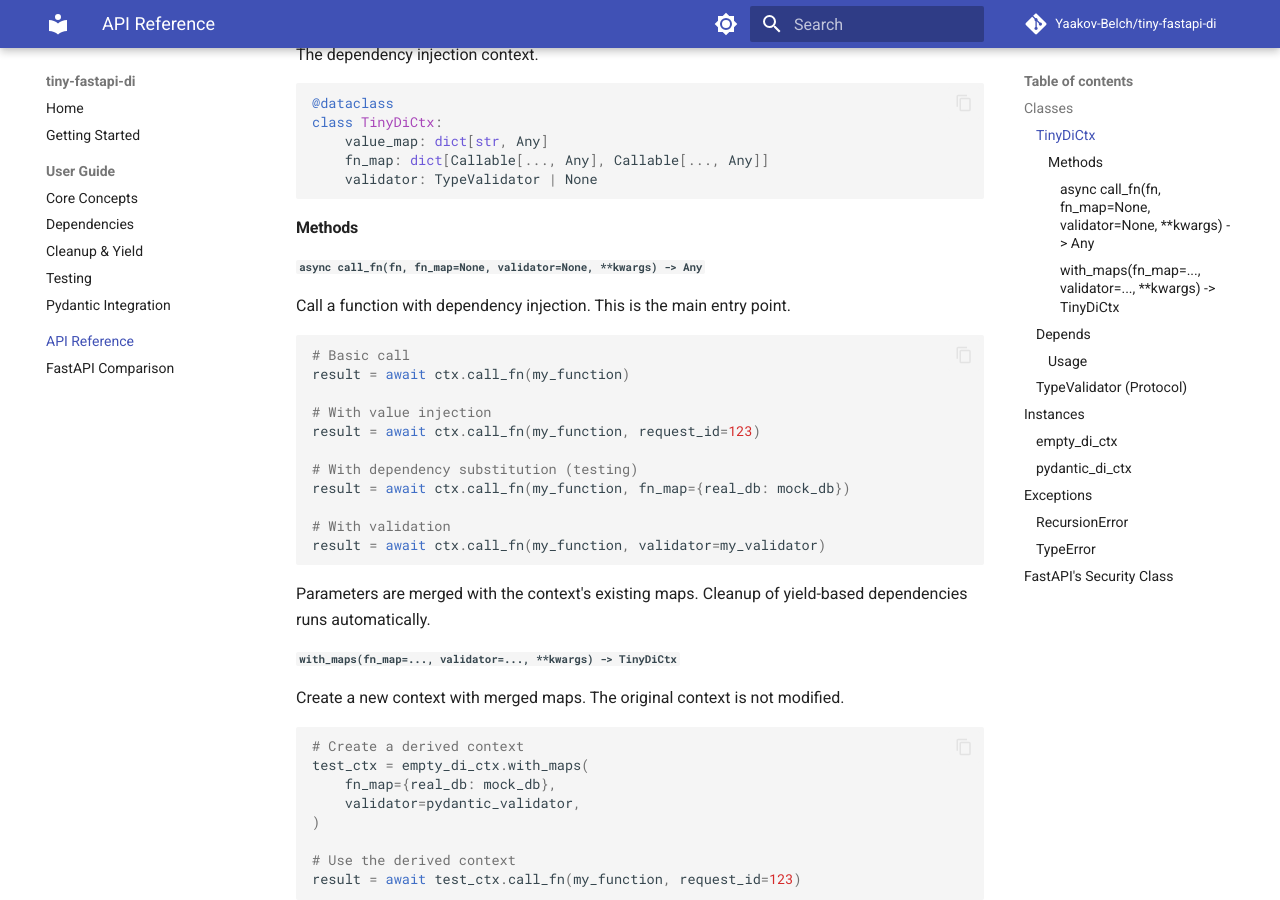
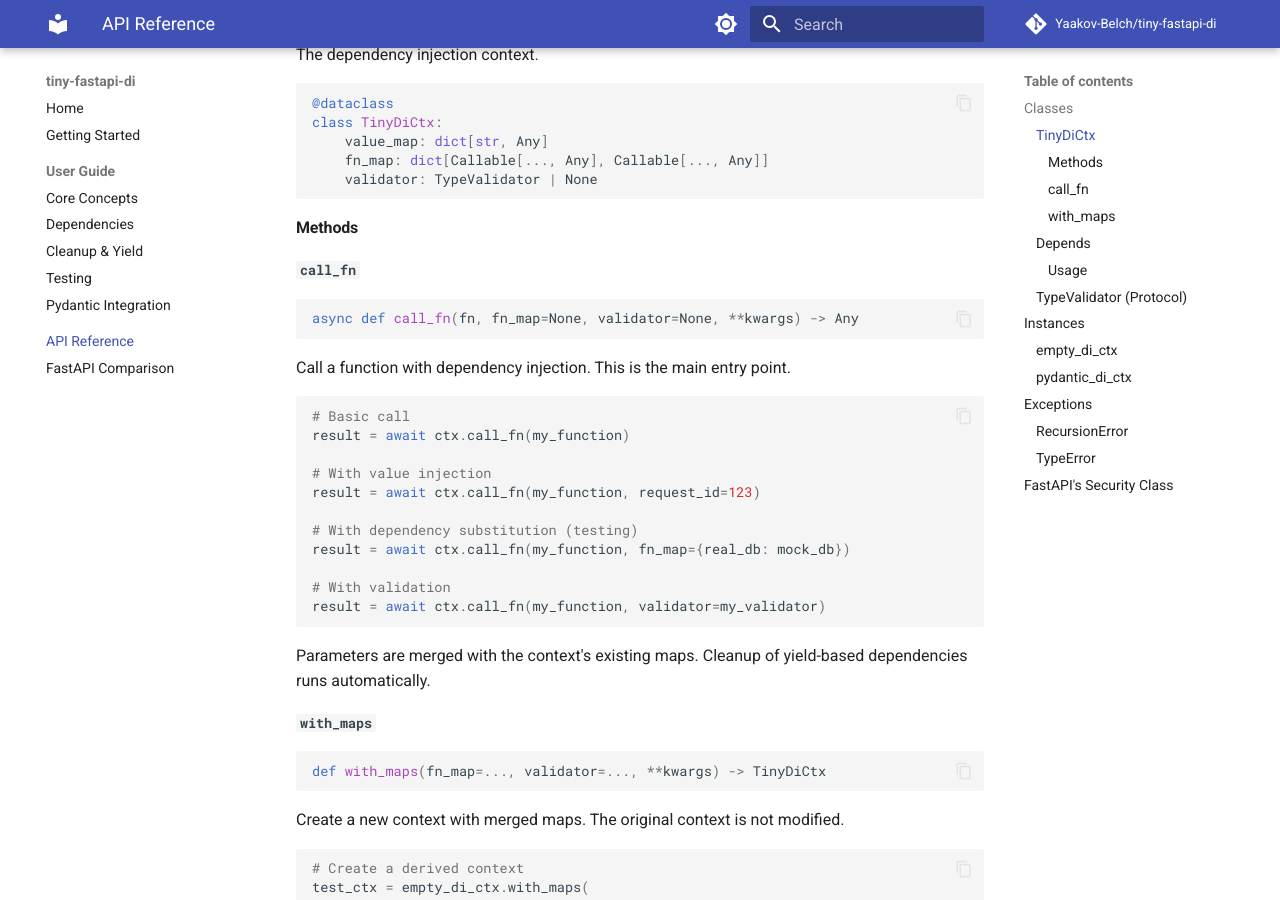
Before and after one commit to Yaakov-Belch/tiny-fastapi-di, an MkDocs documentation site: the page built from docs/api-reference.md, in a window 1280 px wide and 900 px high, scrolled down 235 px. Built offline with MkDocs 1.6.1 and Material for MkDocs 9.7.7, drawn with Linux system fonts in a browser that asks for light colours; comment, search, counter and statistics services are not loaded.

Commit message:
Fix messaging and API reference formatting
- Replace "nothing that can break" with "no hidden complexity"
- Make method signatures stand out in API reference

Co-Authored-By: Claude Opus 4.5 <noreply@anthropic.com>

````diff
--- a/docs/api-reference.md
+++ b/docs/api-reference.md
@@ -16,7 +16,11 @@ class TinyDiCtx:
 
 #### Methods
 
-##### `async call_fn(fn, fn_map=None, validator=None, **kwargs) -> Any`
+#### **`call_fn`**
+
+```python
+async def call_fn(fn, fn_map=None, validator=None, **kwargs) -> Any
+```
 
 Call a function with dependency injection. This is the main entry point.
 
@@ -36,7 +40,11 @@ result = await ctx.call_fn(my_function, validator=my_validator)
 
 Parameters are merged with the context's existing maps. Cleanup of yield-based dependencies runs automatically.
 
-##### `with_maps(fn_map=..., validator=..., **kwargs) -> TinyDiCtx`
+#### **`with_maps`**
+
+```python
+def with_maps(fn_map=..., validator=..., **kwargs) -> TinyDiCtx
+```
 
 Create a new context with merged maps. The original context is not modified.
 
````
Also changed, not shown: README.md (+1 -1 lines), docs/index.md (+1 -1 lines).
